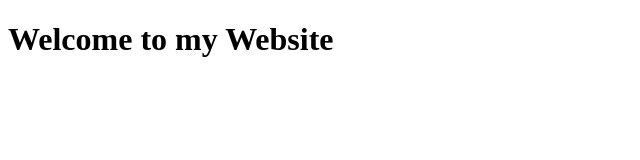
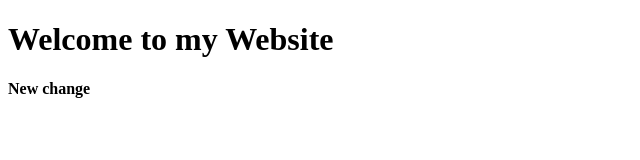
Before and after one commit to Ash-the-k/web, a plain HTML site: page index.html in a window 1280 px wide. Shown: the whole page, without its empty margins (0-640 px from the left). Drawn offline with Linux system fonts and the light colour scheme.

Commit message:
New commit

```diff
--- a/index.html
+++ b/index.html
@@ -7,5 +7,6 @@
 </head>
 <body>
     <h1>Welcome to my Website</h1>
+    <b>New change</b>
 </body>
 </html>
```
